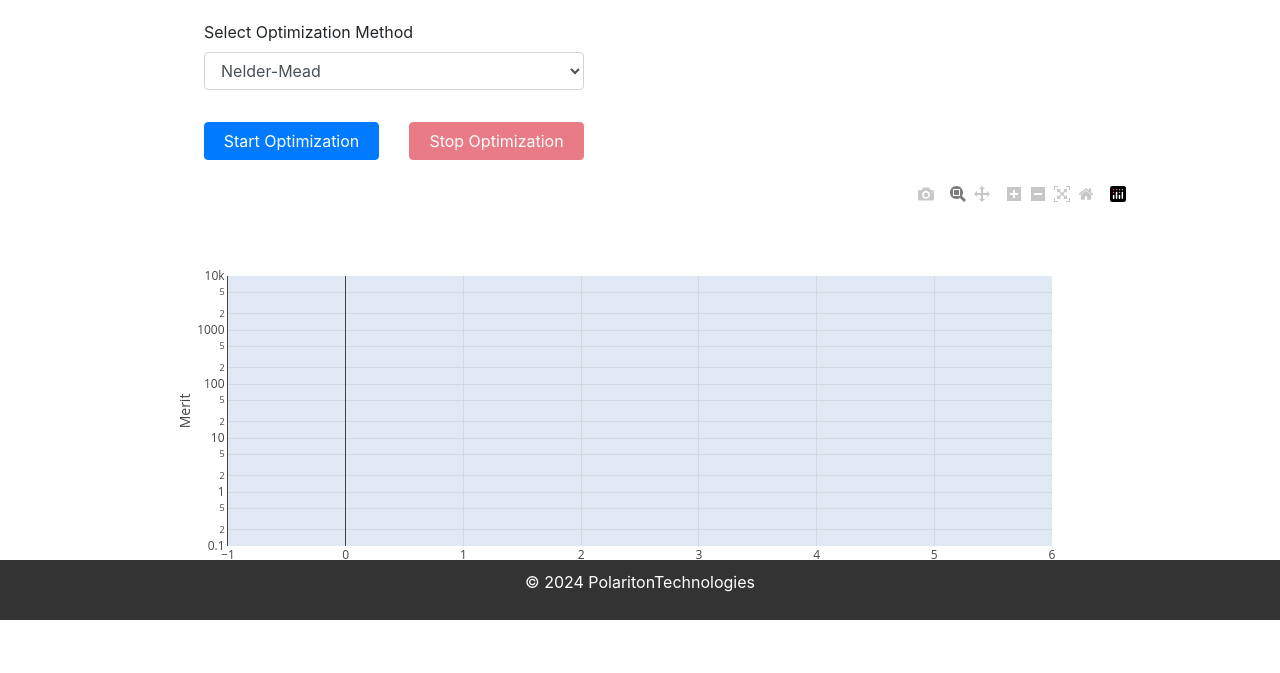
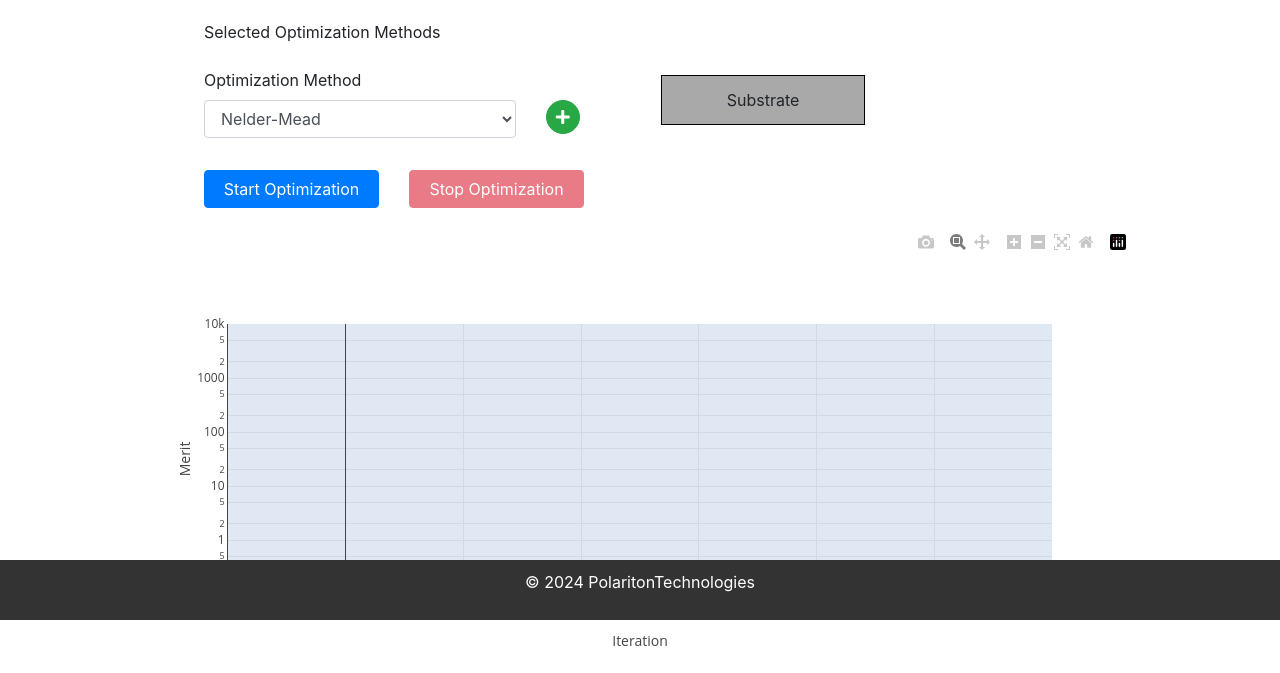
Before and after one commit to PolaritonTechnologies/TMMFlow, a Flask app: template gui/templates/optimize.html in a window 1280 px wide. Shown: the part 180-853 px from the top of the page. Before the commit the page ends 800 px from the top, so only its background shows below. Run offline with Flask 3, Linux system fonts and the light colour scheme; the template is opened without the code that fills it, so the values that code supplies are empty; some libraries are stand-ins or nearby versions.

Commit message:
Update display of stack & first version of a GUI based queuing of optimizations

```diff
--- a/gui/templates/optimize.html
+++ b/gui/templates/optimize.html
@@ -16,6 +16,7 @@
     <link href="https://cdn.jsdelivr.net/npm/select2@4.1.0-beta.1/dist/css/select2.min.css" rel="stylesheet" />
     <link href="https://cdnjs.cloudflare.com/ajax/libs/select2-bootstrap-theme/0.1.0-beta.10/select2-bootstrap.min.css"
         rel="stylesheet" />
+    <link rel="stylesheet" href="https://cdnjs.cloudflare.com/ajax/libs/font-awesome/5.15.3/css/all.min.css">
 
 
     <!-- Add jQuery, jQuery UI and Bootstrap JS -->
@@ -66,14 +67,25 @@
                         </div>
                         <div class="col-10 offset-1">
                             <form action="{{ url_for('optimize') }}" method="post">
-                                <div class="form-group">
-                                    <label for="optimizationMethod">Select Optimization Method</label>
+                                <label for="selectedMethods">Selected Optimization Methods</label>
+                                <div id="selectedMethods" class="list-group mb-3"></div>
+                                <label for="optimizationMethod">Optimization Method</label>
+                                <div class="form-group row">
+                                    <div class="col-sm-10">
                                         <select class="form-control" id="optimizationMethod" name="optimizationMethod">
                                             <option value="minimize">Nelder-Mead</option>
                                             <option value="dual_annealing">Dual annealing</option>
                                             <option value="basinhopping">Basin Hopping</option>
                                             <option value="differential_evolution">Differential Evolution</option>
                                         </select>
+                                    </div>
+                                    <div class="col-sm-1">
+                                        <button type="button"
+                                            class="btn btn-success rounded-circle d-flex align-items-center justify-content-center"
+                                            style="width: 1em; height: 1em; padding: 1em;" id="addOptButton">
+                                            <i class="fas fa-plus"></i>
+                                        </button>
+                                    </div>
                                 </div>
                             </form>
                         </div>
@@ -98,14 +110,19 @@
                 <div class="col-6">
                     <section class="row justify-content-center">
                         <div class="col-lg-6 col-md-6 d-flex justify-content-center align-items-center mb-4">
-                            <div class="container">
+                            <div class="container"
+                                style="display: flex; flex-direction: column; align-items: center; justify-content: center;">
                                 {% if num_boxes and colors is defined %}
-                                {% for _ in range(num_boxes) %}
+                                {% for i in range(num_boxes)|reverse %}
                                 <div class="box"
-                                    style="background-color: {{ colors[loop.index0 % colors|length] }}; height: {{ heights[loop.index0 % heights|length] }}px;">
+                                    style="background-color: {{ colors[i % colors|length] }}; height: {{ heights[i % heights|length] }}px;">
                                 </div>
                                 {% endfor %}
                                 {% endif %}
+                                <div class="substrate_box"
+                                    style="background-color:#A9A9A9; height: 50px; display: flex; justify-content: center; align-items: center;">
+                                    Substrate
+                                </div>
                             </div>
                         </div>
                         <div class="col-lg-6 col-md-6">
@@ -247,3 +264,32 @@
     });
 
 </script>
+
+<script>
+    $('#addOptButton').click(function () {
+        var selectedMethod = $('#optimizationMethod').val();
+        var methodElement = $('<div>').addClass('list-group-item d-flex').text(selectedMethod);
+        var numberElement = $('<div>').addClass('mr-2 number').text('');
+        var removeButton = $('<button>').addClass('btn btn-sm btn-danger ml-auto').text('-').click(function () {
+            $(this).parent().remove();
+            updateNumbers();
+        });
+        methodElement.prepend(numberElement);
+        methodElement.append(removeButton);
+        $('#selectedMethods').append(methodElement);
+        updateNumbers();
+    });
+
+    $('#selectedMethods').sortable({
+        stop: function () {
+            updateNumbers();
+        }
+    });
+
+    function updateNumbers() {
+        $('.number').each(function (index) {
+            $(this).text(index + 1);
+        });
+    }
+    $('#selectedMethods').sortable();
+</script>
```
Lines whose indentation alone changed are shown as unchanged.
